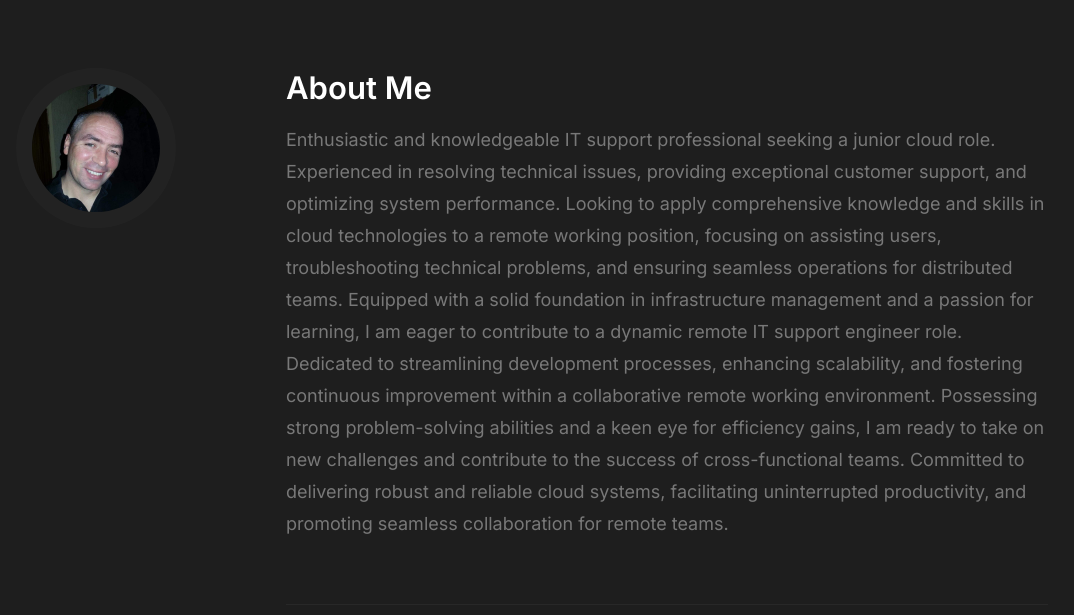
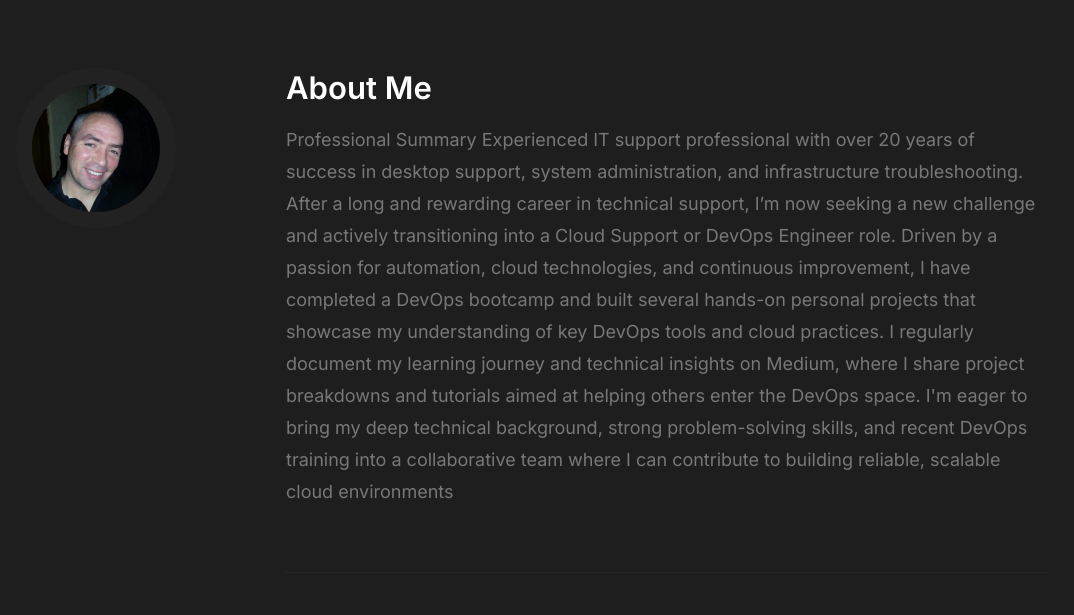
Before and after one commit to glenleach/aws-cloud-resume-challenge, a plain HTML site: page website/index.html in a window 1280 px wide. Shown: the part 940-1555 px from the top of the page, without its empty margins (108-1182 px from the left). Drawn offline with nearby package versions, Linux system fonts and the light colour scheme; no server answers.

Commit message:
Update index.html

```diff
--- a/website/index.html
+++ b/website/index.html
@@ -120,12 +120,11 @@
             <div class="column large-9 tab-12 s-about__content">
                 <h3>About Me</h3>
                 <p>
-                    Enthusiastic and knowledgeable IT support professional seeking a junior cloud role. Experienced in resolving technical issues, providing exceptional customer support, and optimizing system
-                    performance. Looking to apply comprehensive knowledge and skills in cloud technologies to a remote working position, focusing on assisting users, troubleshooting technical problems, and
-                    ensuring seamless operations for distributed teams. Equipped with a solid foundation in infrastructure management and a passion for learning, I am eager to contribute to a dynamic remote IT
-                    support engineer role. Dedicated to streamlining development processes, enhancing scalability, and fostering continuous improvement within a collaborative remote working environment.
-                    Possessing strong problem-solving abilities and a keen eye for efficiency gains, I am ready to take on new challenges and contribute to the success of cross-functional teams. Committed to
-                    delivering robust and reliable cloud systems, facilitating uninterrupted productivity, and promoting seamless collaboration for remote teams.
+                    Professional Summary
+Experienced IT support professional with over 20 years of success in desktop support, system administration, and infrastructure troubleshooting. After a long and rewarding career in technical support, I’m now seeking a new challenge and actively transitioning into a Cloud Support or DevOps Engineer role.
+Driven by a passion for automation, cloud technologies, and continuous improvement, I have completed a DevOps bootcamp and built several hands-on personal projects that showcase my understanding of key DevOps tools and cloud practices. I regularly document my learning journey and technical insights on Medium, where I share project breakdowns and tutorials aimed at helping others enter the DevOps space.
+I'm eager to bring my deep technical background, strong problem-solving skills, and recent DevOps training into a collaborative team where I can contribute to building reliable, scalable cloud environments
+
 
 
 
```
